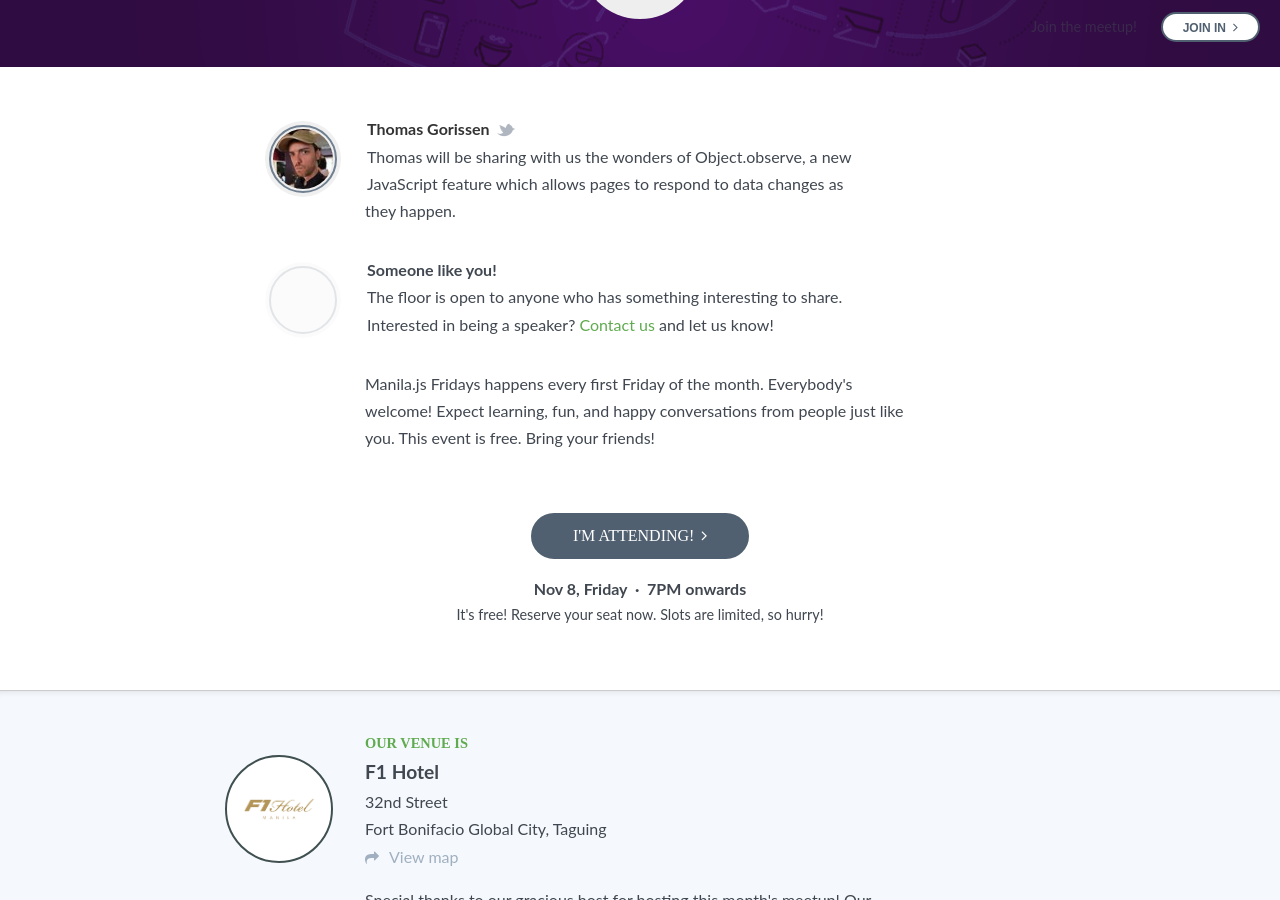
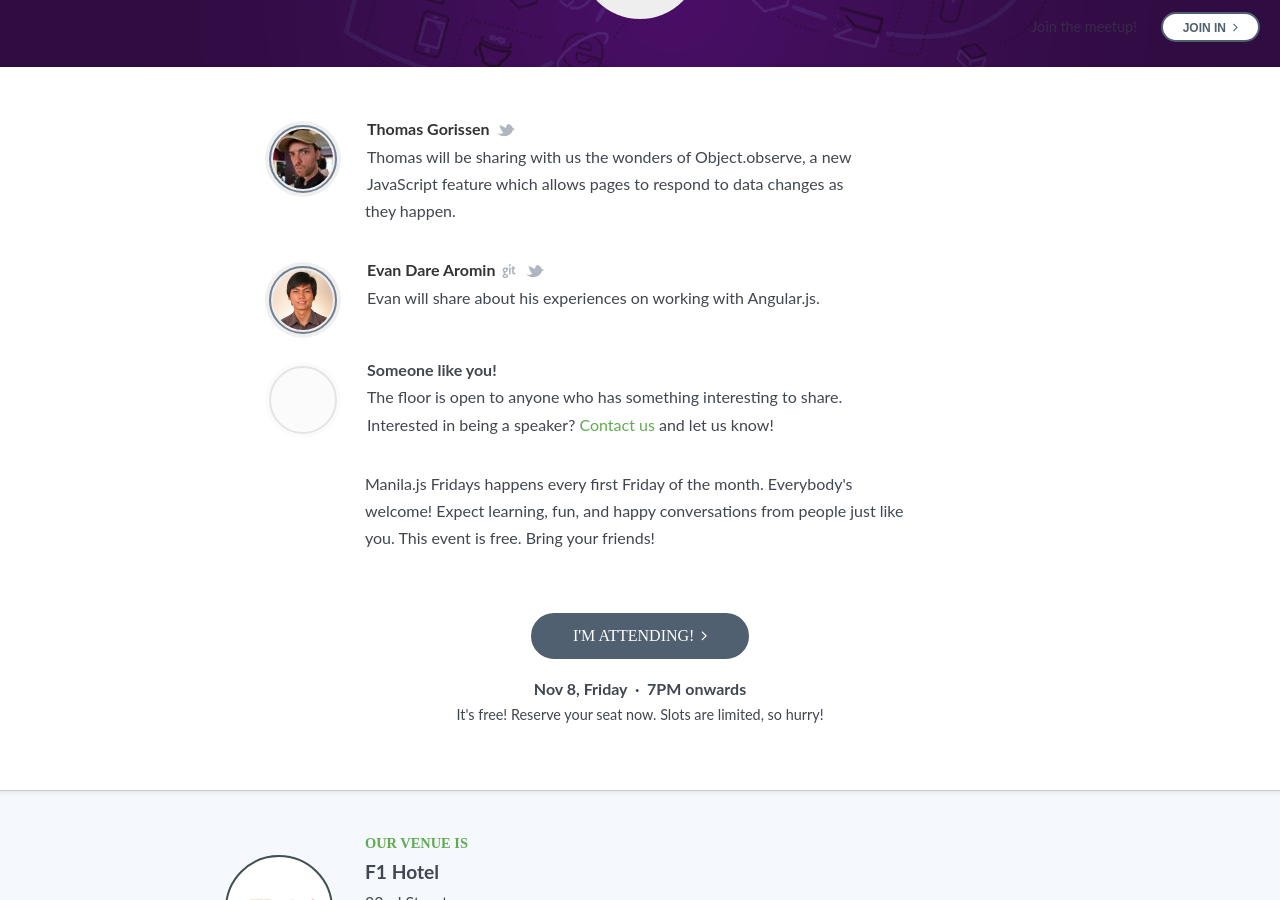
Before and after one commit to manilajs/manilajs.com, a Jekyll site: the page built from index.html, in a window 1280 px wide and 900 px high, scrolled down 444 px. Built offline with Jekyll 4.4.1, drawn with Linux system fonts in a browser that asks for light colours; nearby versions of some CDN libraries.

Commit message:
Add Evan.

```diff
--- a/index.html
+++ b/index.html
@@ -40,4 +40,11 @@
     # github: ...
     twitter: serrynaimo
     description: Thomas will be sharing with us the wonders of Object.observe, a new JavaScript feature which allows pages to respond to data changes as they happen.
+  - name: Evan Dare Aromin
+    url: http://avendael.com
+    avatar: evandale.png
+    title:
+    github: avendael
+    twitter: avendael
+    description: Evan will share about his experiences on working with Angular.js.
 ---
```
Also changed, not shown: images/evandale.png (added).
